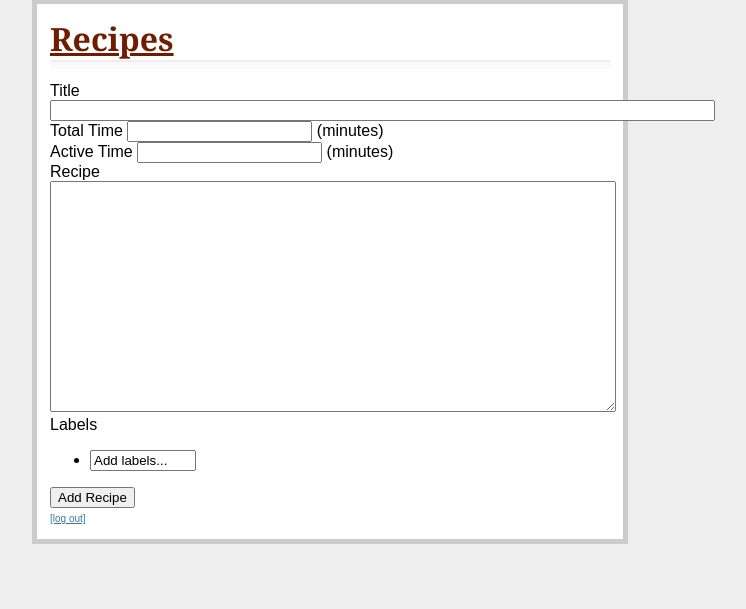
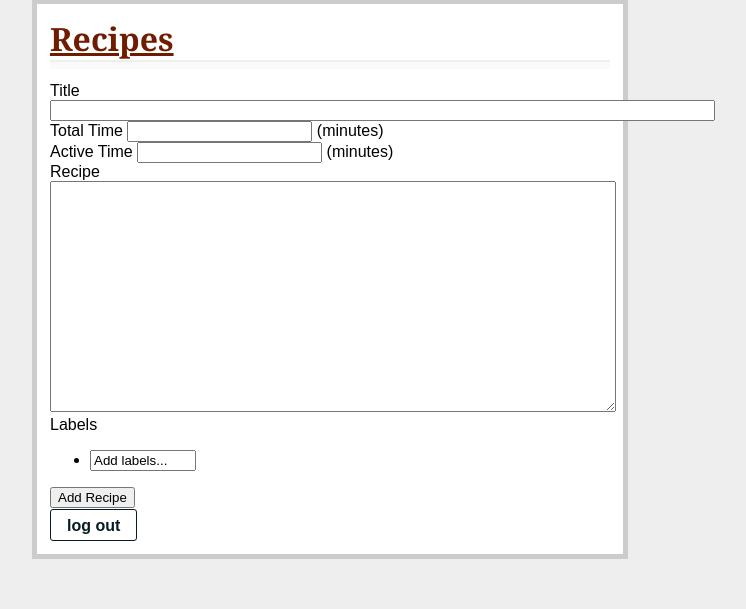
Before and after one commit to kylemarsh/recipelister, a Flask app: page /recipe/add in a window 1280 px wide. Shown: the part 33-642 px from the top of the page, without its empty margins (310-1056 px from the left). Run offline with Flask 2, Linux system fonts and the light colour scheme; the visitor is signed in with stand-in values (Sample User, id 1); data that the repository does not hold is empty.

Commit message:
restyle buttons; create New Recipe button

```diff
--- a/recipelister/static/style.css
+++ b/recipelister/static/style.css
@@ -16,3 +16,54 @@ h2                 { font-size: 1.2em; }
 .errorimg          { text-align: center; }
 
 .recipe_time       { color: #6F1C00; font-family: 'Georgia', serif; }
+
+/* Button CSS adapted from DreamHost */
+.button {
+	color: #6F1C00;
+	background: transparent;
+	border: solid 1px #6F1C00;
+	border-radius: 3px;
+	display: inline-block;
+	font-size: 1rem;
+	line-height: 1rem;
+	padding: 0.5rem 1rem 0.375rem;
+	margin: 0;
+	margin-top: 1px;
+	text-align: center;
+	text-decoration: none;
+	font-weight: 600;
+	text-shadow: none;
+	vertical-align: baseline;
+	outline: none;
+	-webkit-transition: all 0.2s ease-in-out;
+	-moz-transition: all 0.2s ease-in-out;
+	transition: all 0.2s ease-in-out;
+	cursor: pointer;
+	-webkit-user-select: none;
+	-moz-user-select: none;
+	-ms-user-select: none;
+	user-select: none;
+}
+
+.button-dark {
+	border-color: #071c26;
+	color: #071c26;
+}
+.button-primary {
+	background: #6F1C00;
+	color: #ffffff;
+	border: solid 1px #6F1C00;
+}
+
+.button:hover, .button:active, .button.is-open {
+	color: #8a3e24;
+	text-decoration: none;
+	border-color: #8a3e24;
+	box-shadow: 0px 5px 10px 0px rgba(0, 0, 0, 0.1);
+}
+
+.button-primary:hover, .button-primary:active, .button-primary.is-open {
+	color: #ffffff;
+	background: #8a3e24;
+	border-color: #6F1C00;
+}
--- a/recipelister/templates/layout.html
+++ b/recipelister/templates/layout.html
@@ -21,6 +21,6 @@
 	{% endfor %}
 	{% block body %}{% endblock %}
 	{% if session.logged_in %}
-	<a href="{{ url_for('logout') }}" style='font-size:x-small'>[log out]</a>
+	<a class='button button-dark' href="{{ url_for('logout') }}">log out</a>
 	{% endif %}
 </div>
--- a/recipelister/templates/search.html
+++ b/recipelister/templates/search.html
@@ -2,6 +2,7 @@
 {% block title %}Search Recipes{% endblock %}
 {% block body %}
 
+<div>
 	<form action="{{ url_for('search') }}" method="GET">
 		<div id="title">
 			{{form.title_fragments.label() }}:
@@ -32,8 +33,10 @@
 			{{ form.excluded_labels(**{'data-placeholder': 'And not tagged with...'}) }}
 			{{ render_errors(form.excluded_labels) }}
 		</div>
-	<input type="submit" value="Search">
+		<input class="button button-primary" type="submit" value="Search">
 	</form>
+	<a class='button' href="{{ url_for('add_recipe') }}">New Recipe</a>
+</div>
 {% endblock %}
 
 {% macro render_errors(field) %}
```
Lines whose indentation alone changed are shown as unchanged.
